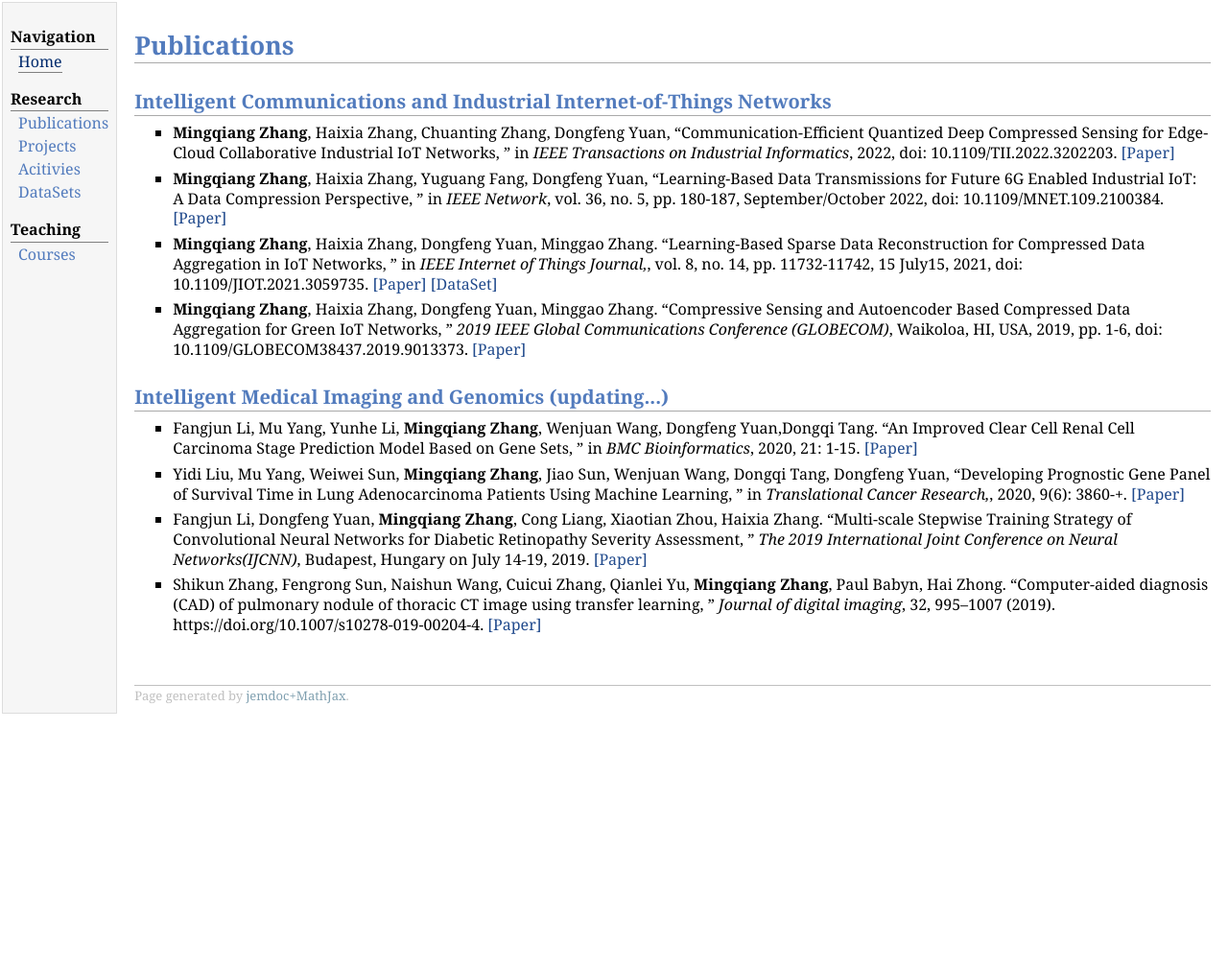
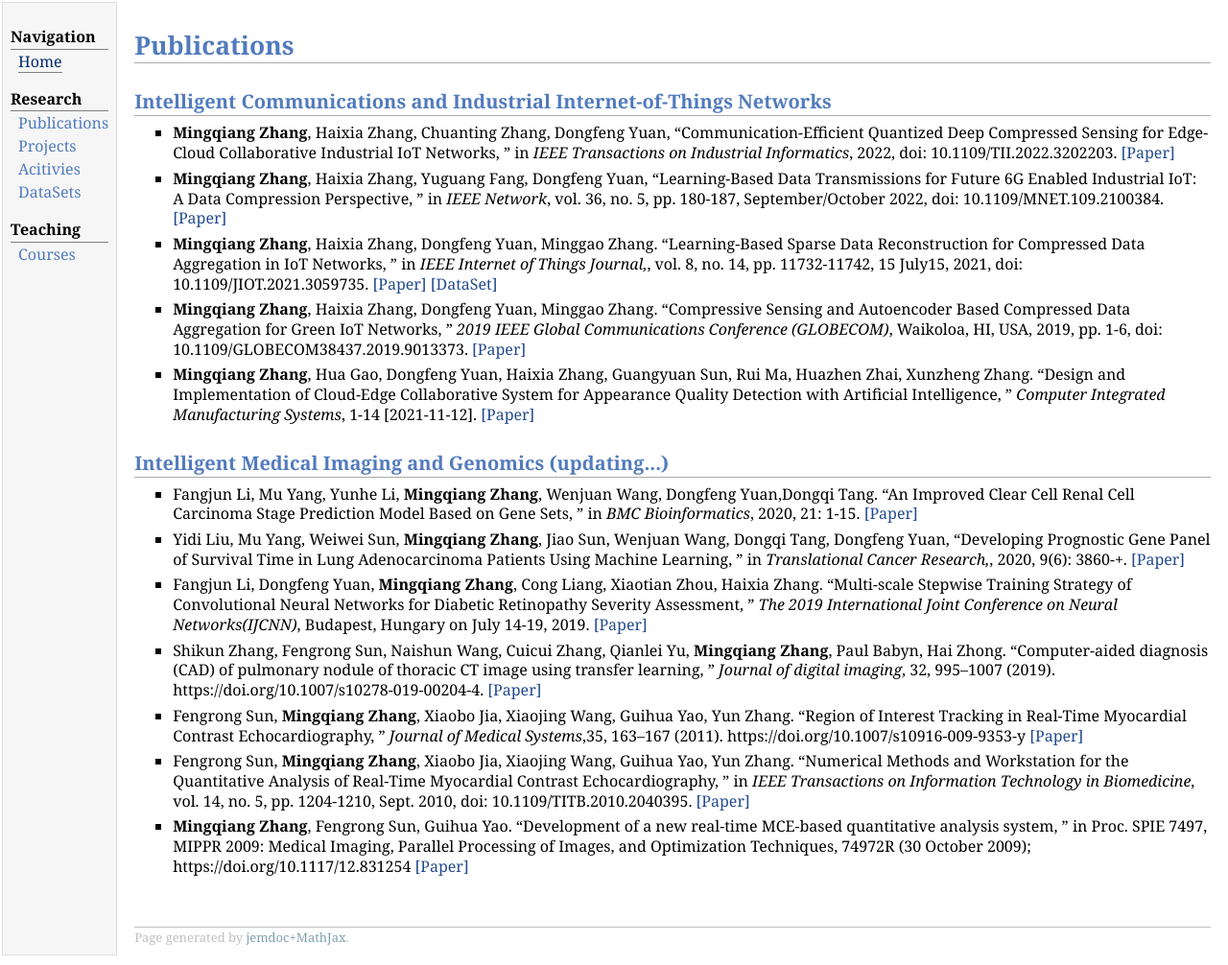
Before and after one commit to pnixsoft/mqzhang, a plain HTML site: page publications.html in a window 1280 px wide. Shown: the whole page at 96% size. Before the commit the page ends 800 px from the top, so only its background shows below. Drawn offline with nearby package versions, Linux system fonts and the light colour scheme; some packages are replaced by stand-ins of ours.

Commit message:
publications

```diff
--- a/publications.html
+++ b/publications.html
@@ -68,6 +68,12 @@ MathJax.Hub.Config({
                         target=&ldquo;blank&rdquo;>[Paper]</a>
                 </p>
             </li>
+            <li>
+                <p><b>Mingqiang Zhang</b>, Hua Gao, Dongfeng Yuan, Haixia Zhang, Guangyuan Sun, Rui Ma, Huazhen Zhai, Xunzheng Zhang. &ldquo;Design and Implementation of Cloud-Edge Collaborative System for
+                    Appearance Quality Detection with Artificial Intelligence, &rdquo; <i>Computer Integrated Manufacturing Systems</i>, 1-14 [2021-11-12]. <a href="https://kns.cnki.net/kcms/detail/11.5946.TP.20211112.1252.012.html"
+                        target=&ldquo;blank&rdquo;>[Paper]</a>
+                </p>
+            </li>
         </ul>
 
         <p></p>
@@ -81,26 +87,57 @@ MathJax.Hub.Config({
                 </p>
             </li>
             <li>
-                <p>Yidi Liu, Mu Yang, Weiwei Sun, <b>Mingqiang Zhang</b>, Jiao Sun, Wenjuan Wang, Dongqi Tang, Dongfeng Yuan, &ldquo;Developing
-                    Prognostic Gene Panel of Survival Time in Lung Adenocarcinoma Patients Using Machine Learning, &rdquo; in <i>Translational Cancer
+                <p>Yidi Liu, Mu Yang, Weiwei Sun, <b>Mingqiang Zhang</b>, Jiao Sun, Wenjuan Wang, Dongqi Tang, Dongfeng Yuan,
+                    &ldquo;Developing
+                    Prognostic Gene Panel of Survival Time in Lung Adenocarcinoma Patients Using Machine Learning, &rdquo; in
+                    <i>Translational Cancer
                         Research,</i>, 2020, 9(6): 3860-+.
-                     <a href="https://www.ncbi.nlm.nih.gov/pmc/articles/PMC8799101/" target=&ldquo;blank&rdquo;>[Paper]</a>
+                    <a href="https://www.ncbi.nlm.nih.gov/pmc/articles/PMC8799101/" target=&ldquo;blank&rdquo;>[Paper]</a>
                 </p>
             </li>
             <li>
-                <p>Fangjun Li, Dongfeng Yuan, <b>Mingqiang Zhang</b>, Cong Liang, Xiaotian Zhou, Haixia Zhang. &ldquo;Multi-scale Stepwise Training
-                    Strategy of Convolutional Neural Networks for Diabetic Retinopathy Severity Assessment, &rdquo; <i>The 2019 International Joint
-                    Conference on Neural Networks(IJCNN)</i>, Budapest, Hungary on July 14-19, 2019. <a
+                <p>Fangjun Li, Dongfeng Yuan, <b>Mingqiang Zhang</b>, Cong Liang, Xiaotian Zhou, Haixia Zhang. &ldquo;Multi-scale
+                    Stepwise Training
+                    Strategy of Convolutional Neural Networks for Diabetic Retinopathy Severity Assessment, &rdquo; <i>The 2019
+                        International Joint
+                        Conference on Neural Networks(IJCNN)</i>, Budapest, Hungary on July 14-19, 2019. <a
                         href="https://ieeexplore.ieee.org/abstract/document/8851904/" target=&ldquo;blank&rdquo;>[Paper]</a>
                 </p>
             </li>
             <li>
-                <p>Shikun Zhang, Fengrong Sun, Naishun Wang, Cuicui Zhang, Qianlei Yu, <b>Mingqiang Zhang</b>, Paul Babyn, Hai Zhong. &ldquo;Computer-aided diagnosis (CAD) of pulmonary nodule of thoracic CT image using transfer learning, &rdquo; <i>Journal of digital
-                    imaging</i>, 32, 995–1007 (2019). https://doi.org/10.1007/s10278-019-00204-4. <a href="https://link.springer.com/article/10.1007/s10278-019-00204-4"
+                <p>Shikun Zhang, Fengrong Sun, Naishun Wang, Cuicui Zhang, Qianlei Yu, <b>Mingqiang Zhang</b>, Paul Babyn, Hai
+                    Zhong. &ldquo;Computer-aided diagnosis (CAD) of pulmonary nodule of thoracic CT image using transfer learning,
+                    &rdquo; <i>Journal of digital
+                        imaging</i>, 32, 995–1007 (2019). https://doi.org/10.1007/s10278-019-00204-4. <a
+                        href="https://link.springer.com/article/10.1007/s10278-019-00204-4" target=&ldquo;blank&rdquo;>[Paper]</a>
+                </p>
+            </li>
+
+            <li>
+                <p>Fengrong Sun, <b>Mingqiang Zhang</b>, Xiaobo Jia, Xiaojing Wang, Guihua Yao, Yun Zhang. &ldquo;Region of Interest
+                    Tracking in Real-Time Myocardial Contrast Echocardiography, &rdquo; <i>Journal of Medical Systems</i>,35,
+                    163–167 (2011). https://doi.org/10.1007/s10916-009-9353-y <a
+                        href="https://link.springer.com/article/10.1007/s10916-009-9353-y#citeas"
                         target=&ldquo;blank&rdquo;>[Paper]</a>
                 </p>
             </li>
-        </ul>
+
+            <li>
+                <p>Fengrong Sun, <b>Mingqiang Zhang</b>, Xiaobo Jia, Xiaojing Wang, Guihua Yao, Yun Zhang. &ldquo;Numerical Methods and
+                    Workstation for the Quantitative Analysis of Real-Time Myocardial Contrast Echocardiography, &rdquo;
+                    in <i>IEEE Transactions on Information Technology in Biomedicine</i>, vol. 14, no. 5, pp. 1204-1210, Sept. 2010, doi: 10.1109/TITB.2010.2040395. <a
+                        href="https://ieeexplore.ieee.org/abstract/document/5404352/" target=&ldquo;blank&rdquo;>[Paper]</a>
+                </p>
+            </li>
+
+            <li>
+                <p><b>Mingqiang Zhang</b>, Fengrong Sun, Guihua Yao. &ldquo;Development of a new real-time MCE-based quantitative analysis system, &rdquo;
+                    in Proc. SPIE 7497, MIPPR 2009: Medical Imaging, Parallel Processing of Images, and Optimization Techniques, 74972R (30 October 2009); https://doi.org/10.1117/12.831254 <a
+                        href="https://doi.org/10.1117/12.831254" target=&ldquo;blank&rdquo;>[Paper]</a>
+                </p>
+            </li>
+
+            </ul>
 
 
 
```
